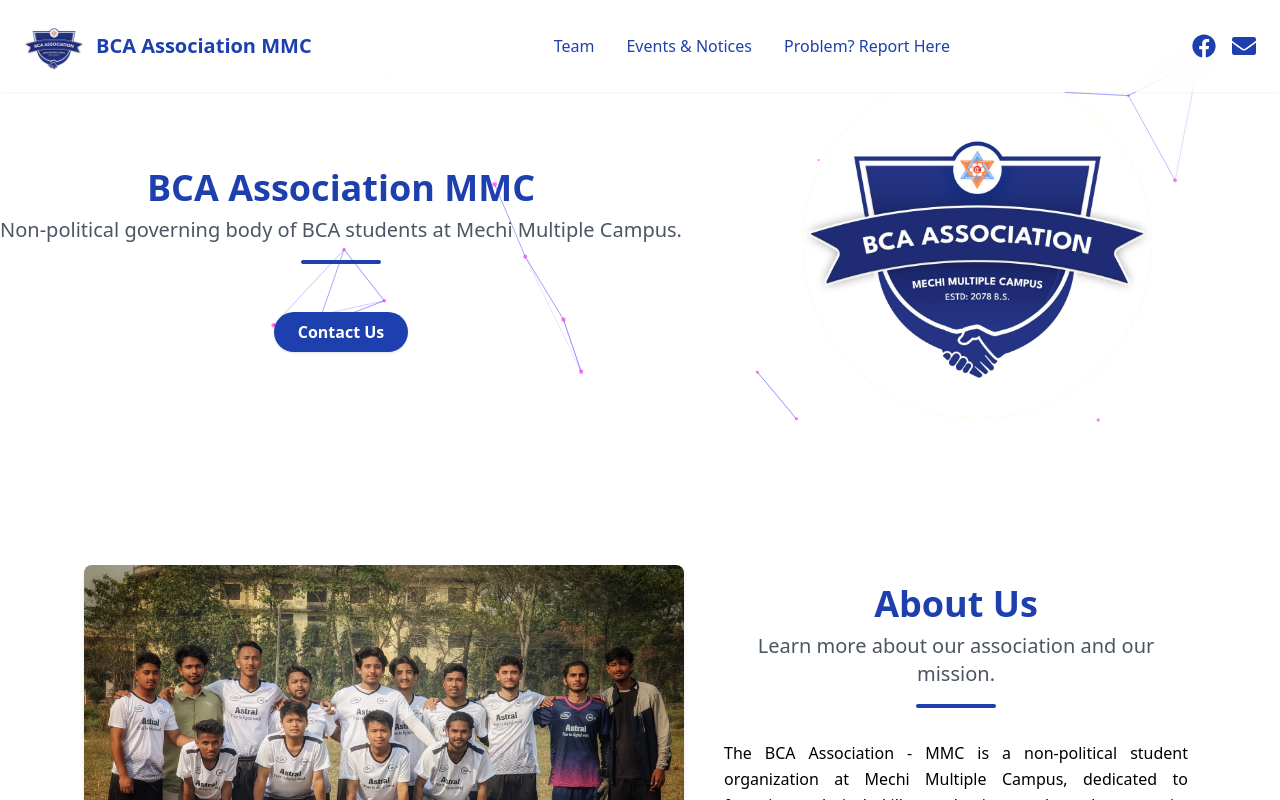
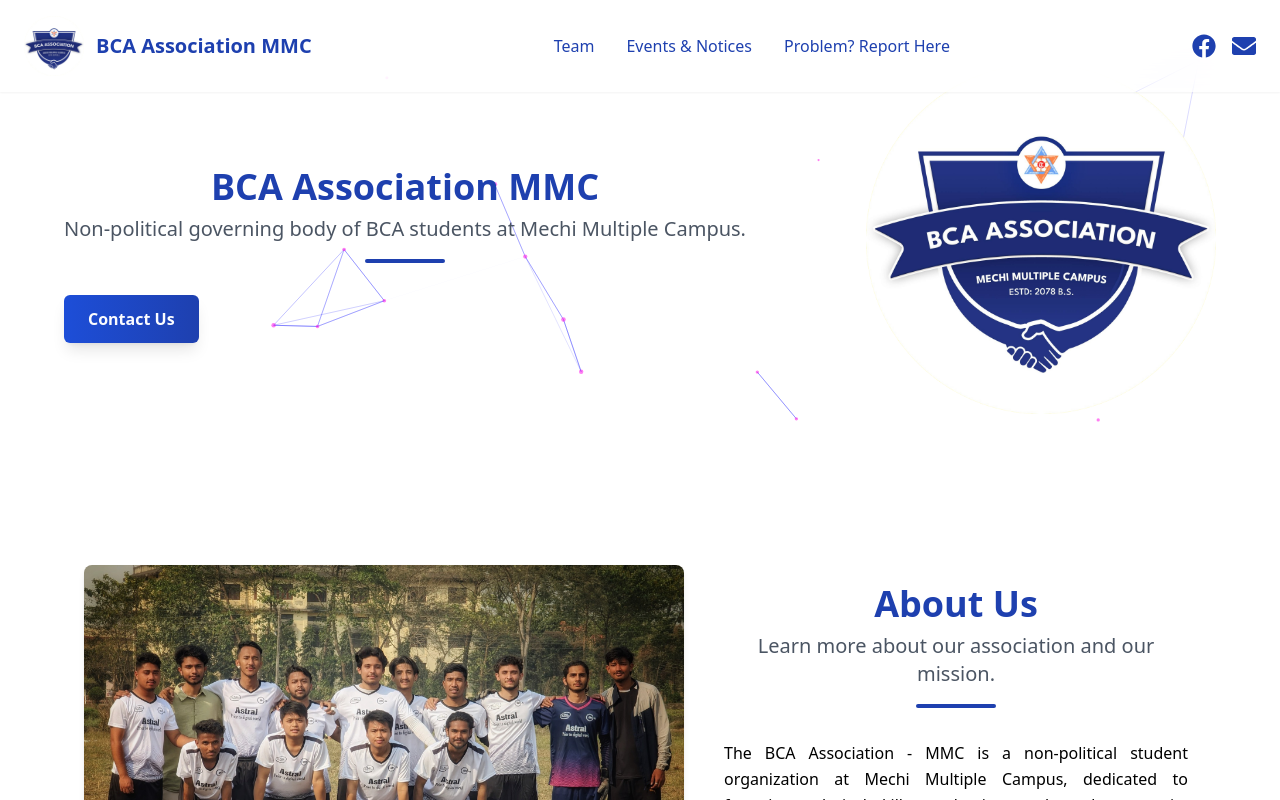
Before and after one commit to userNIGAM/BCA-Association, a Next.js app: page / in a window 1280 px wide. Shown: the top 800 px of the page. Built offline with nearby package versions, Linux system fonts and the light colour scheme; no server answers; the database is empty.

Commit message:
fix: #15 fix contact us button which is not working

```diff
--- a/components/extra/TSparticle.jsx
+++ b/components/extra/TSparticle.jsx
@@ -25,7 +25,6 @@
   }, []);
 
   const particlesLoaded = (container) => {
-    console.log(container);
   };
 
   const options = useMemo(
--- a/components/home/Hero.js
+++ b/components/home/Hero.js
@@ -5,8 +5,11 @@
 import "aos/dist/aos.css";
 import SectionHeader from "../SectionHeader";
 import TSParticles from "../extra/TSparticle";
+import { useRouter } from "next/navigation";
 
 const Hero = () => {
+  const router = useRouter();
+
   // Initialize AOS
   useEffect(() => {
     AOS.init({ duration: 1200, once: false }); // AOS animations run once on scroll
@@ -14,17 +17,20 @@
 
   return (
     <div
-      className="max-w-7xl min-h-96 mx-auto my-10 text-center relative -z-10 py-"
+      className="max-w-7xl min-h-96 mx-auto my-10 text-center relative py-"
       data-aos="fade-up"
     >
-      <div className=" absolute top-0 left-0 h-full min-h-96 w-full z-40 flex flex-col md:flex-row items-center justify-between gap-8 font-extralight pt-6 rounded-lg space-y-6 md:space-y-0 md:space-x-8 max-w-6xl mx-auto">
+       <div className="absolute top-0 left-0 h-full min-h-96 w-full z-30 pointer-events-none">
+        <TSParticles />
+      </div>
+      <div className="relative z-40 flex flex-col md:flex-row items-center justify-between gap-8 font-extralight pt-6 rounded-lg space-y-6 md:space-y-0 md:space-x-8 max-w-6xl mx-auto">
         {/* Text Section with Animation */}
         <motion.div
           initial={{ opacity: 0, x: -50 }}
           animate={{ opacity: 1, x: 0 }}
           transition={{ duration: 0.5 }}
-          className="text-center md:text-center"
-          data-aos="fade-right" // AOS scroll animation
+          className="text-center md:text-center relative"
+          data-aos="fade-right"
         >
           <SectionHeader
             title="BCA Association MMC"
@@ -32,10 +38,38 @@
           />
           <p className="text-md leading-relaxed text-justify px-4"></p>
           <motion.button
-            whileHover={{ scale: 1.05 }}
-            className="mt-4 px-6 py-2 bg-blue-800 text-white font-semibold rounded-full shadow hover:bg-red-600 transition-colors"
+            whileHover={{
+              scale: 1.05,
+              boxShadow: "0px 0px 12px rgba(66, 153, 225, 0.8)",
+              rotate: [0, -1, 1, 0],
+              transition: {
+                duration: 0.3,
+                rotate: {
+                  repeat: Infinity,
+                  repeatType: "mirror",
+                  duration: 0.5
+                }
+              }
+            }}
+            whileTap={{ scale: 0.95 }}
+            className="relative mt-4 px-6 py-3 bg-gradient-to-r from-blue-700 to-blue-800 text-white font-semibold rounded-md shadow-lg hover:from-blue-600 hover:to-blue-900 transition duration-300 ease-in-out transform z-50 flex items-center justify-center gap-2 overflow-hidden group"
+            onClick={()=>{
+              router.push("/contact");
+            }}
           >
-            Contact Us
+            <motion.span
+              className="relative z-10"
+              animate={{ color: ["#ffffff", "#f0f4ff", "#ffffff"] }}
+              transition={{ duration: 2, repeat: Infinity }}
+            >Contact Us</motion.span>
+
+            {/* Background glow effect */}
+            <motion.span
+              className="absolute inset-0 bg-gradient-to-r from-blue-400 to-indigo-500 opacity-0 group-hover:opacity-30"
+              initial={{ scale: 0 }}
+              whileHover={{ scale: 1.5, opacity: 0.3 }}
+              transition={{ duration: 0.8 }}
+            />
           </motion.button>
         </motion.div>
 
@@ -44,8 +78,8 @@
           initial={{ opacity: 0, x: 50 }}
           animate={{ opacity: 1, x: 0 }}
           transition={{ duration: 0.5 }}
-          className="rounded-lg overflow-hidden"
-          data-aos="fade-left" // AOS scroll animation
+          className="rounded-lg overflow-hidden relative"
+          data-aos="fade-left"
         >
           <img
             src="/images/association.png"
@@ -55,9 +89,7 @@
           />
         </motion.div>
       </div>
-      <div className="absolute top-0 left-0 h-full min-h-96 w-full z-30">
-        <TSParticles />
-      </div>
+
     </div>
   );
 };
```
